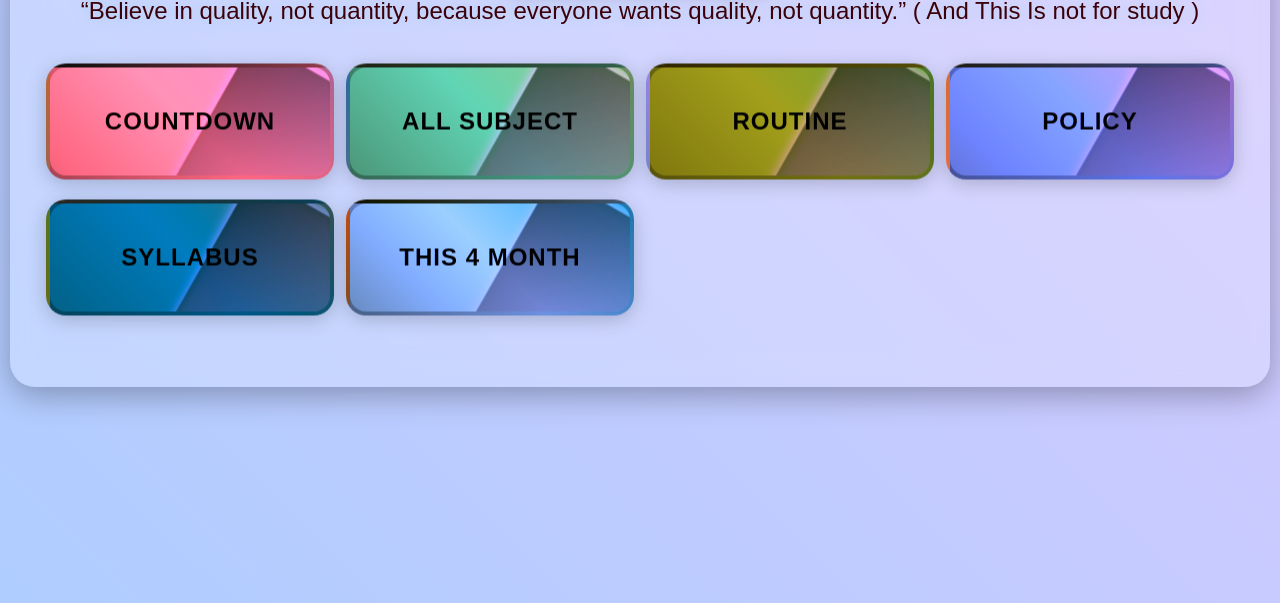
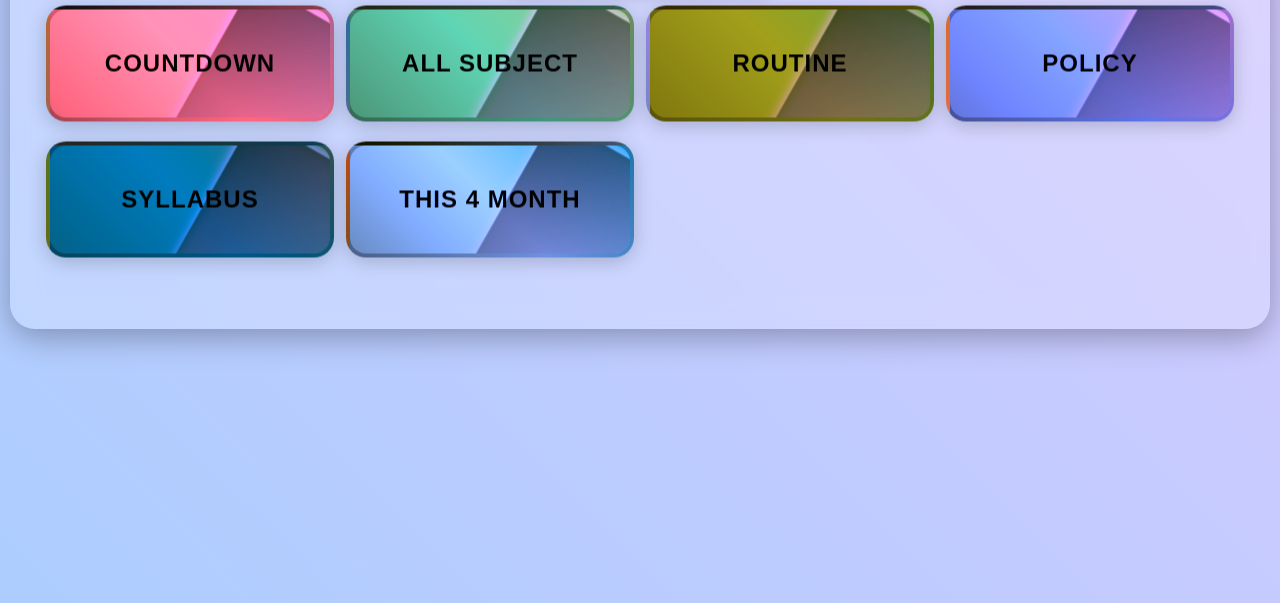
Before and after one commit to Youtubein/1TO8, a plain HTML site: page index.html in a window 1280 px wide. Shown: the part 197-800 px from the top of the page. Drawn offline with Linux system fonts and the light colour scheme.

Commit message:
Update index.html

```diff
--- a/index.html
+++ b/index.html
@@ -1,3 +1,4 @@
+
 <!DOCTYPE html>
 <html lang="en">
 <head>
@@ -303,7 +304,7 @@
   }
 </style>
 
-    <p class="caption">“Believe in quality, not quantity, because everyone wants quality, not quantity.” ( And This Is not for study )</p>
+    <p class="caption"></p>
     <div class="grid">
 
       <div class="box" onclick="clickEffect(this,'#60a5fa', 'https://youtubein.github.io/2/')">
```
